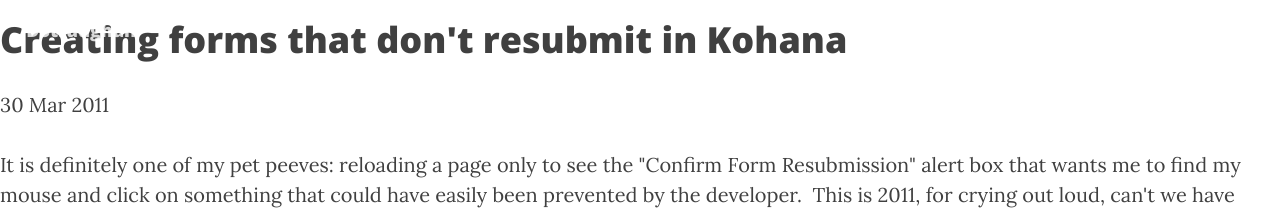
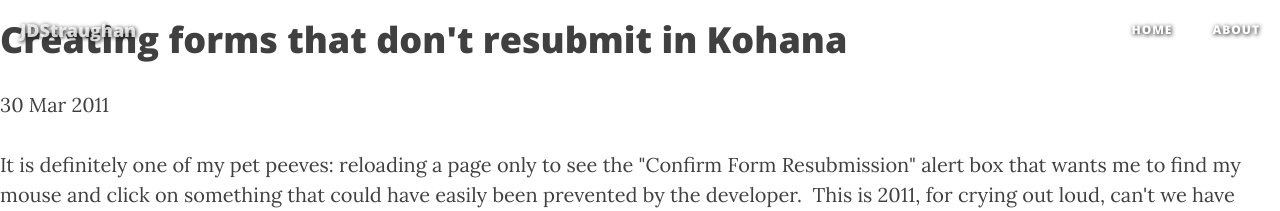
Before and after one commit to JDStraughan/JDStraughan.com, a Jekyll site: the page built from post/creating-forms-that-dont-resubmit-in-kohana/index.html, in a window 1280 px wide. Shown: the top 211 px of the page. Built offline with Jekyll 4.4.1, drawn with Linux system fonts in a browser that asks for light colours; nearby versions of some CDN libraries.

Commit message:
A bit of dropshadow

```diff
--- a/css/clean-blog.css
+++ b/css/clean-blog.css
@@ -48,6 +48,7 @@ hr.small {
   width: 100%;
   z-index: 3;
   font-family: 'Open Sans', 'Helvetica Neue', Helvetica, Arial, sans-serif;
+  text-shadow: 1px 1px 4px #111;
 }
 .navbar-custom .navbar-brand {
   font-weight: 800;
```
